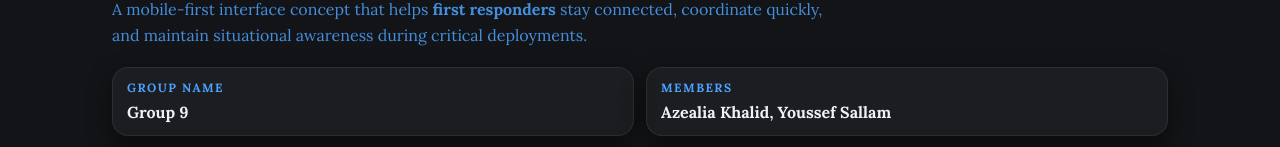
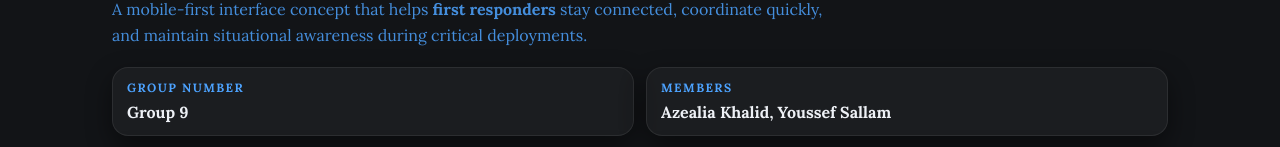
Before and after one commit to youssefysallam/ui-project-site, a React (Vite) app: page / in a window 1280 px wide. Shown: the part 311-458 px from the top of the page. Built offline with nearby package versions, Linux system fonts and the light colour scheme.

Commit message:
minor fix

```diff
--- a/src/App.jsx
+++ b/src/App.jsx
@@ -51,7 +51,7 @@ export default function App() {
 
             <div className="meta">
               <div className="metaItem">
-                <div className="metaLabel">Group Name</div>
+                <div className="metaLabel">Group Number</div>
                 <div className="metaValue">Group 9</div>
               </div>
               <div className="metaItem">
```
